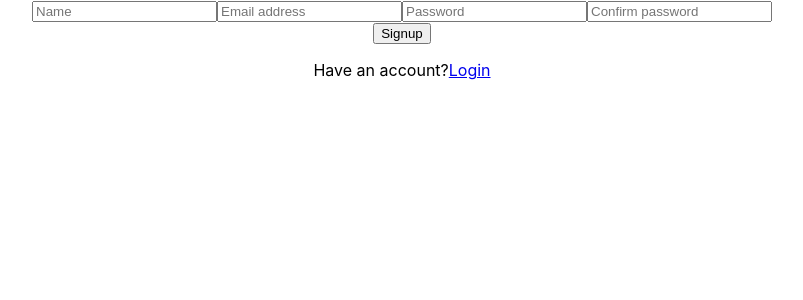
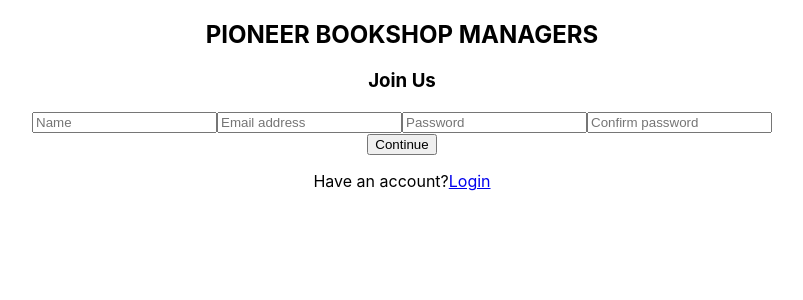
Before and after one commit to munteanurazvanandrei/Bookshop-Management-App, a React (Create React App) app in the folder client/: page /signup in a window 1280 px wide. Shown: the top 300 px of the page, without its empty margins (238-1041 px from the left). Built offline with nearby package versions, Linux system fonts and the light colour scheme.

Commit message:
BMA-16# add elements to be rendered alongside the signup form

```diff
--- a/client/src/Components/SignInPage/RegistrationPage.js
+++ b/client/src/Components/SignInPage/RegistrationPage.js
@@ -34,6 +34,8 @@ export default function Registration() {
   }
   return (
     <div className="registration">
+      <h2>PIONEER BOOKSHOP MANAGERS</h2>
+      <h3>Join Us</h3>
       <div className="manager-login-form">
         <form onSubmit={handleSubmit} autoComplete="off">
           <div className="login-inputs-container">
@@ -76,7 +78,7 @@ export default function Registration() {
           </div>
 
           <div className="logins-button-form">
-            <button onClick={() => navigate("/login")}>Signup</button>
+            <button onClick={() => navigate("/login")}>Continue</button>
           </div>
         </form>
       </div>
```
